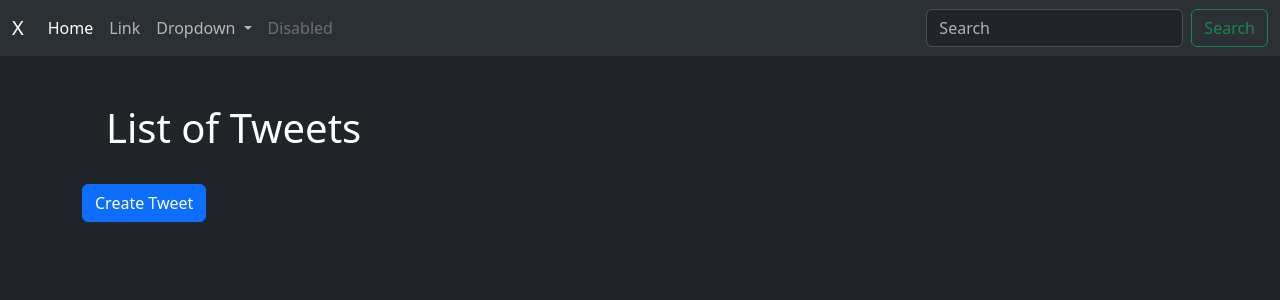
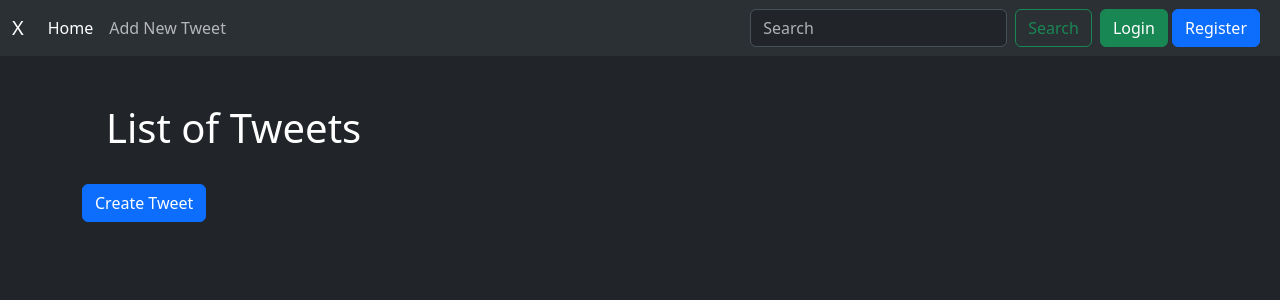
Before and after one commit to AliAsgharGill/x, a Django app: template tweet/templates/tweet_list.html in a window 1280 px wide. Shown: the top 300 px of the page. Run offline with Django 5.2, Linux system fonts and the light colour scheme; the template is opened without the code that fills it, so the values that code supplies are empty.

Commit message:
completed

```diff
--- a/tweet/templates/tweet_list.html
+++ b/tweet/templates/tweet_list.html
@@ -15,8 +15,10 @@
         <div class="card-body">
           <h5 class="card-title">{{tweet.user.username}}</h5>
           <p class="card-text">{{tweet.text}}</p>
+          {% if tweet.user == user %}
           <a href="{% url 'tweet_edit' tweet.id %}" class="btn btn-primary">Edit </a>
-          <a href="{% url 'tweet_delete' tweet.id %}" class="btn btn-danger ms-2 ">Delete </a>
+          <a href="{% url 'tweet_delete' tweet.id %}" class="btn btn-danger ms-2 ">Delete</a>
+          {% endif %}
         </div>
       </div>
     {% endfor %}
--- a/tweet/urls.py
+++ b/tweet/urls.py
@@ -6,4 +6,5 @@ urlpatterns = [
     path("create/", views.tweet_create, name="tweet_create"),
     path("<int:tweet_id>/edit/", views.tweet_edit, name="tweet_edit"),
     path("<int:tweet_id>/delete/", views.tweet_delete, name="tweet_delete"),
+    path('register/', views.register, name="register"),
 ]
--- a/x/settings.py
+++ b/x/settings.py
@@ -130,3 +130,8 @@ MEDIA_ROOT = os.path.join(BASE_DIR, 'media')
 
 STATIC_URL = '/static/'
 STATIC_ROOT = [os.path.join(BASE_DIR, 'static')]
+
+LOGIN_URL = '/accounts/login/'
+
+LOGIN_REDIRECT_URL = '/tweet/'
+LOGOUT_REIRECT_URL = '/tweet/'
--- a/x/templates/layout.html
+++ b/x/templates/layout.html
@@ -12,37 +12,36 @@
 <body class="bg-dark" >
     <nav class="navbar navbar-expand-lg bg-body-tertiary">
         <div class="container-fluid">
-          <a class="navbar-brand" href="#">X</a>
+          <a class="navbar-brand" href="/tweet/">X</a>
           <button class="navbar-toggler" type="button" data-bs-toggle="collapse" data-bs-target="#navbarSupportedContent" aria-controls="navbarSupportedContent" aria-expanded="false" aria-label="Toggle navigation">
             <span class="navbar-toggler-icon"></span>
           </button>
           <div class="collapse navbar-collapse" id="navbarSupportedContent">
             <ul class="navbar-nav me-auto mb-2 mb-lg-0">
               <li class="nav-item">
-                <a class="nav-link active" aria-current="page" href="#">Home</a>
+                <a class="nav-link active" aria-current="page" href="/tweet/">Home</a>
               </li>
               <li class="nav-item">
-                <a class="nav-link" href="#">Link</a>
-              </li>
-              <li class="nav-item dropdown">
-                <a class="nav-link dropdown-toggle" href="#" role="button" data-bs-toggle="dropdown" aria-expanded="false">
-                  Dropdown
-                </a>
-                <ul class="dropdown-menu">
-                  <li><a class="dropdown-item" href="#">Action</a></li>
-                  <li><a class="dropdown-item" href="#">Another action</a></li>
-                  <li><hr class="dropdown-divider"></li>
-                  <li><a class="dropdown-item" href="#">Something else here</a></li>
-                </ul>
-              </li>
-              <li class="nav-item">
-                <a class="nav-link disabled" aria-disabled="true">Disabled</a>
+                <a class="nav-link" href="/tweet/create">Add New Tweet</a>
               </li>
             </ul>
             <form class="d-flex" role="search">
               <input class="form-control me-2" type="search" placeholder="Search" aria-label="Search">
               <button class="btn btn-outline-success" type="submit">Search</button>
             </form>
+          </div>
+          <div class="mx-2" >
+
+            {% if request.user.is_authenticated %}
+            {% comment %} <a href="{% url 'logout' %}" class="btn btn-primary">Logout</a> {% endcomment %}
+            <form method="post" action="{% url 'logout' %}" >
+              {% csrf_token %}
+              <button class="btn btn-danger" type="submit" >Logout</button>
+            </form>
+            {% else %}
+            <a href="{% url 'login' %}" class="btn btn-success">Login</a>
+            <a href="{% url 'register' %}" class="btn btn-primary">Register</a>
+            {% endif %}
           </div>
         </div>
       </nav>
--- /dev/null
+++ b/x/templates/registration/logged_out.html
@@ -0,0 +1,4 @@
+{% extends "layout.html" %} {% block content %}
+<p>You are now logged out</p>
+<p><a href="{% url 'tweet_list' %}">Login</a></p>
+{% endblock %}
--- a/x/urls.py
+++ b/x/urls.py
@@ -19,7 +19,9 @@ from django.contrib import admin
 from django.urls import path, include
 from django.conf import settings
 from django.conf.urls.static import static
+from django.contrib.auth.urls import views as auth_views
 urlpatterns = [
     path("admin/", admin.site.urls),
     path("tweet/", include("tweet.urls")),
+    path('accounts/', include('django.contrib.auth.urls')),
 ] + static(settings.MEDIA_URL, document_root=settings.MEDIA_ROOT)
```
Also changed, not shown: tweet/forms.py (+9 -1 lines), tweet/views.py (+17 -1 lines), x/templates/registration/login.html (added, +12 -0 lines), x/templates/registration/register.html (added, +11 -0 lines), db.sqlite3, media/photos/Laptops.pk_66419bbd1d8427.48634303.jpeg (added), media/photos/Screenshot_from_2024-09-05_19-35-29.png (added).
